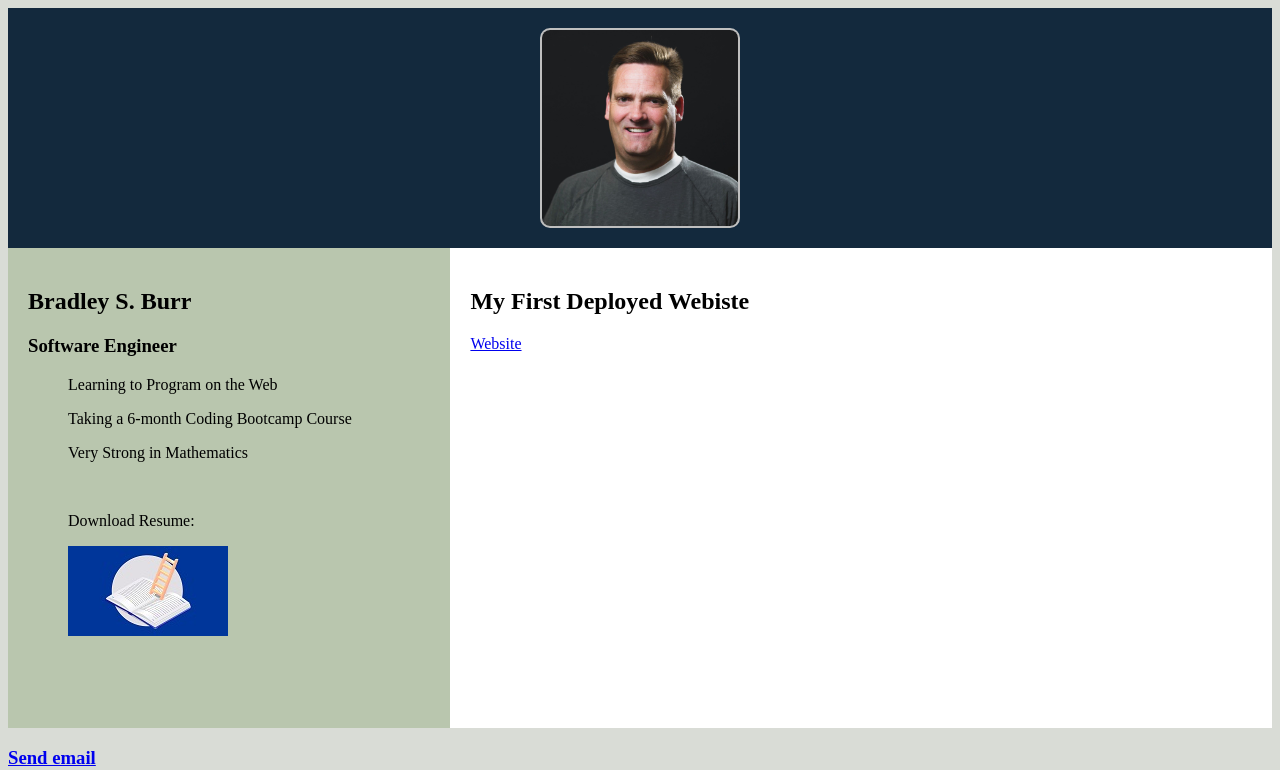
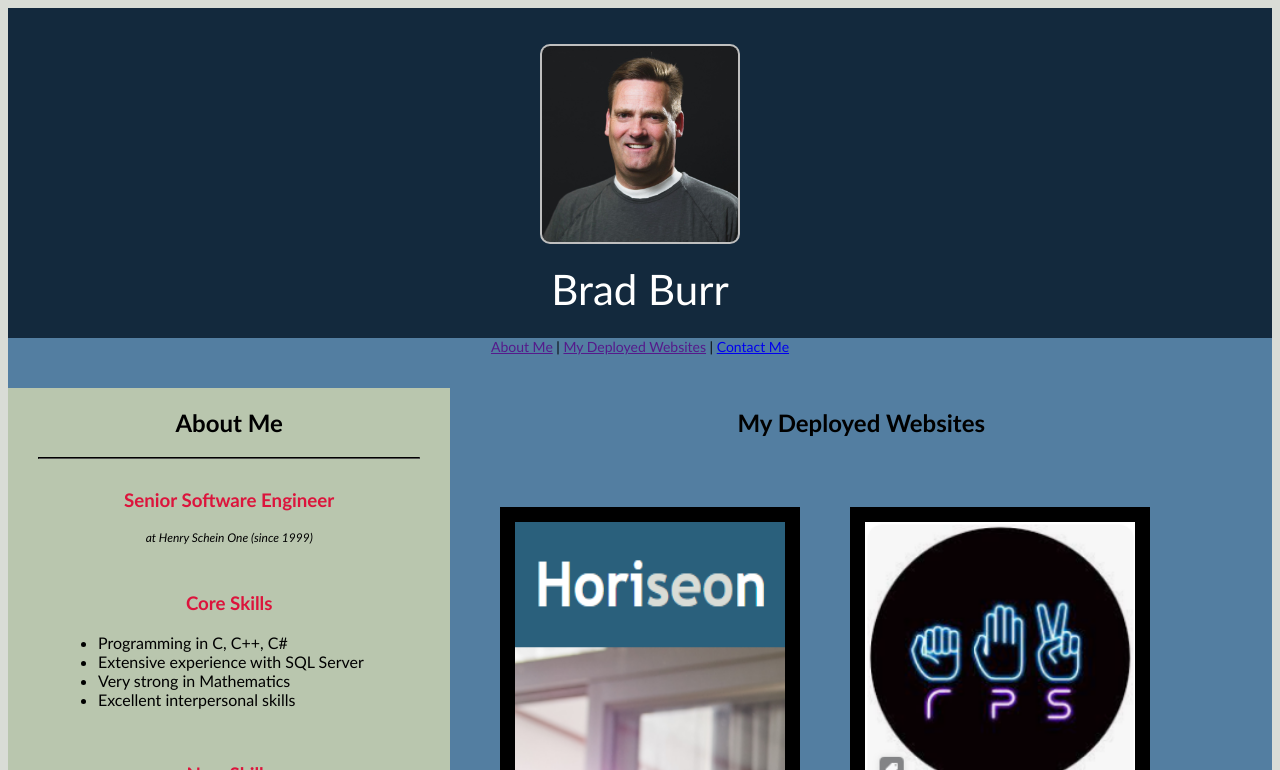
Before and after one commit to BradBurr-Github/BradBurr-Profile, a plain HTML site: page index.html in a window 1280 px wide. Shown: the top 770 px of the page. Drawn offline with Linux system fonts and the light colour scheme.

Commit message:
changes to HTML and CSS

```diff
--- a/assets/css/style.css
+++ b/assets/css/style.css
@@ -1,5 +1,6 @@
 * {
     box-sizing: border-box;
+    font-family:'Trebuchet MS', 'Lucida Sans Unicode', 'Lucida Grande', 'Lucida Sans', Arial, sans-serif
 }
 
 /* Page Background */
@@ -11,7 +12,7 @@ body {
 header {
     padding: 20px;
     display: flex;
-    height: 30vh;
+    height: 330px;
     flex-direction: column;
     align-items: center;
     text-align: center;
@@ -19,41 +20,115 @@ header {
     color: #fff;
 }
 
+/* My Photo */
+.photo {
+  border-radius: 10px;
+  width: 200px;
+  display: block;
+  border: 2px solid #bfbfbf;
+  background-color: #fff;
+}
+
+/* Header Picture Figure Caption settings */
+.fig-caption {
+  font-size: 42px;
+  margin-top: 20px;
+  }
+
+/* Navigation Bar */
+nav {
+  height: 50px;
+  color: black;
+  background-color: rgb(155, 14, 57);
+  font-size: 14px;
+  text-align: center;
+}
+
 main {
   display: flex;
 }
 
-  .photo{
-    border-radius: 10px;
-    width: 200px;
-    border: 2px solid #bfbfbf;
-    background-color: #fff;
-  }
-
+/* Aside Items on LEFT */
 aside {
     flex: 35%;
+    height: 1000px;
     background-color: #b9c6ae;
-    padding: 20px;
-    height: 60vh;
     flex-wrap: wrap;
 }
 
+hr {
+  border-color: black;
+  margin-left: 30px;
+  margin-right: 30px;
+  margin-bottom: 30px;
+}
+
+aside h2 {
+  text-align: center;
+}
+
+aside h3 {
+  color:crimson;
+  text-align: center;
+}
+
+/* Company Text */
+#hs1 {
+  font-style: italic;
+  font-size: 12px;
+  text-align: center;
+  margin-bottom: 10px;
+}
+
+/* skills Class */
+.skills {
+  font-size: 16px;
+  margin-left: 50px;
+}
+
+/* contact info class */
+.contact-info {
+  list-style-type: none;
+  text-align: center;
+}
+
+/* Deployed Websites Section */
 section {
   flex: 65%;
-    height: 60vh;
-    background-color: #fff;
-    padding: 20px;
+  height: 1000px;
+  background-color: #537ea1;
+}
+
+section h2 {
+  text-align: center;
+}
+
+/* Deploy Boxes */
+.deployed {
+  width: 300px;
+  height: 300px;
+  float: left;
+  margin-left: 50px;
+  margin-top: 50px;
+  margin-bottom: 50px;
+  border: 15px solid black;
+}
+
+.img-fill {
+  width: 100%;
+  height: 100%;
 }
 
 /* Footer Details */
-.footer {
-    height: 10vh;
-    clear: both;
-    font-family: 'Trebuchet MS', Arial, sans-serif;
+footer {
+  height: 50px;
+}
+
+footer h5 {
+  font-size: 14px;
   text-align: center;
 }
 
-.footer h2 {
-    font-size: 20px;
-    text-align: center;
+.go-to-footer {
+  font-style: italic;
 }
--- a/index.html
+++ b/index.html
@@ -10,37 +10,91 @@
   <body>
     <!-- Header -->
     <header>
+      <figure>
         <img class="photo" src="./assets/images/myPicture.jpg" alt="My Picture">
+        <figcaption class="fig-caption">Brad Burr</figcaption>
+      </figure>
     </header>
 
-    <!-- Body -->
+    <!-- Navigation Bar -->
+    <nav>
+      <section>
+        <a href="">About Me</a>     |
+        <a href="">My Deployed Websites</a>     |
+        <a href="#go-to-footer">Contact Me</a>
+      </section>
+    </nav>
+
+    <!-- main  -->
     <main>
+        <!-- Aside Column on LEFT -->
         <aside>
-            <h2>Bradley S. Burr</h2>
-            <h3>Software Engineer</h3>
-            <ol>
-                <p>Learning to Program on the Web</p>
-                <p>Taking a 6-month Coding Bootcamp Course</p>
-                <p>Very Strong in Mathematics</p>
-                <br>
-                <p>Download Resume:</p>
+            <h2>About Me</h2>
+            <hr>
+            <div>
+              <h3>Senior Software Engineer</h3>
+              <div id="hs1">at Henry Schein One (since 1999)</div>
+            </div>
+            <br>
+            <h3>Core Skills</h3>
+            <ul class="skills">
+              <li>Programming in C, C++, C#</li>
+              <li>Extensive experience with SQL Server</li>
+              <li>Very strong in Mathematics</li>
+              <li>Excellent interpersonal skills</li>
+            </ul>
+            <br>
+            <h3>New Skills</h3>
+            <ul class="skills">
+              <li>Taking a 6-month Coding Bootcamp Course</li>
+              <li>Learning HTML, CSS and Javascript</li>
+              <li>Learning to Program on the Web</li>
+            </ul>
+            <br>
+            <h3>Contact Information</h3>
+            <p class="contact-info">Call/Text: (801) 555-5555</p>
+            <p class="contact-info">Location: Riverton, UT 84096</p>
+            <p class="contact-info">Email: bradburr@gmail.com</p>
+            <br>
+            <p>Download Resume:</p>
                 <a href="./assets/images/Resume.jpg" download="Resume">
-                    <img src="./assets/images/resume-small.jpg" alt="W3Schools">
-                  </a>
-            </ol>
+                  <img src="./assets/images/resume-small.jpg" alt="Download Link to my Resume">
+                </a>
           </aside>
 
+          <!-- Deployed Websites Section on LEFT -->
           <section>
-            <h2>My First Deployed Webiste</h2>
-            <a href="https://bradburr-github.github.io/SEO-Website/Develop/index.html" target="_blank">Website</a>
+            <h2>My Deployed Websites</h2>
+            <div class="deployed">
+              <a href="https://bradburr-github.github.io/SEO-Website/index.html" target="_blank">
+                <img class="img-fill" src="./assets/images/horiseon.png" alt="Link to my Horiseon Deploy">
+              </a>
+            </div>
+            <div class="deployed">
+              <a href="https://bradburr-github.github.io/Rock-Paper-Scissors-Game/index.html" target="_blank">
+                <img class="img-fill" src="./assets/images/rps.png" alt="Link to my RPS Deploy">
+              </a>
+            </div>
+          </div>
+          <div class="deployed">
+            <a href="https://www.espn.com" target="_blank">
+              <img class="img-fill" src="./assets/images/espn.png" alt="Link to ESPN Website">
+            </a>
+          </div>
+          <div class="deployed">
+            <a href="https://www.w3schools.com" target="_blank">
+              <img class="img-fill" src="./assets/images/w3.png" alt="Link to W3Schools Website">
+            </a>
+          </div>
           </section>
     </main>
 
     <!-- Footer -->
-    <footer>
-        <h3>
-            <a href="mailto:example@example.com">Send email</a>
-        </h3>
+    <footer class="go-to-footer">
+        <h5>
+            <a href="mailto:example@example.com">Email Me</a>
+            <p>© 2024 Student Bio Productions</p>
+        </h5>
       </footer>
   </body>
 
```
Also changed, not shown: assets/images/espn.png (added), assets/images/horiseon.png (added), assets/images/rps.png (added), assets/images/w3.png (added). Lines whose indentation alone changed are shown as unchanged.
